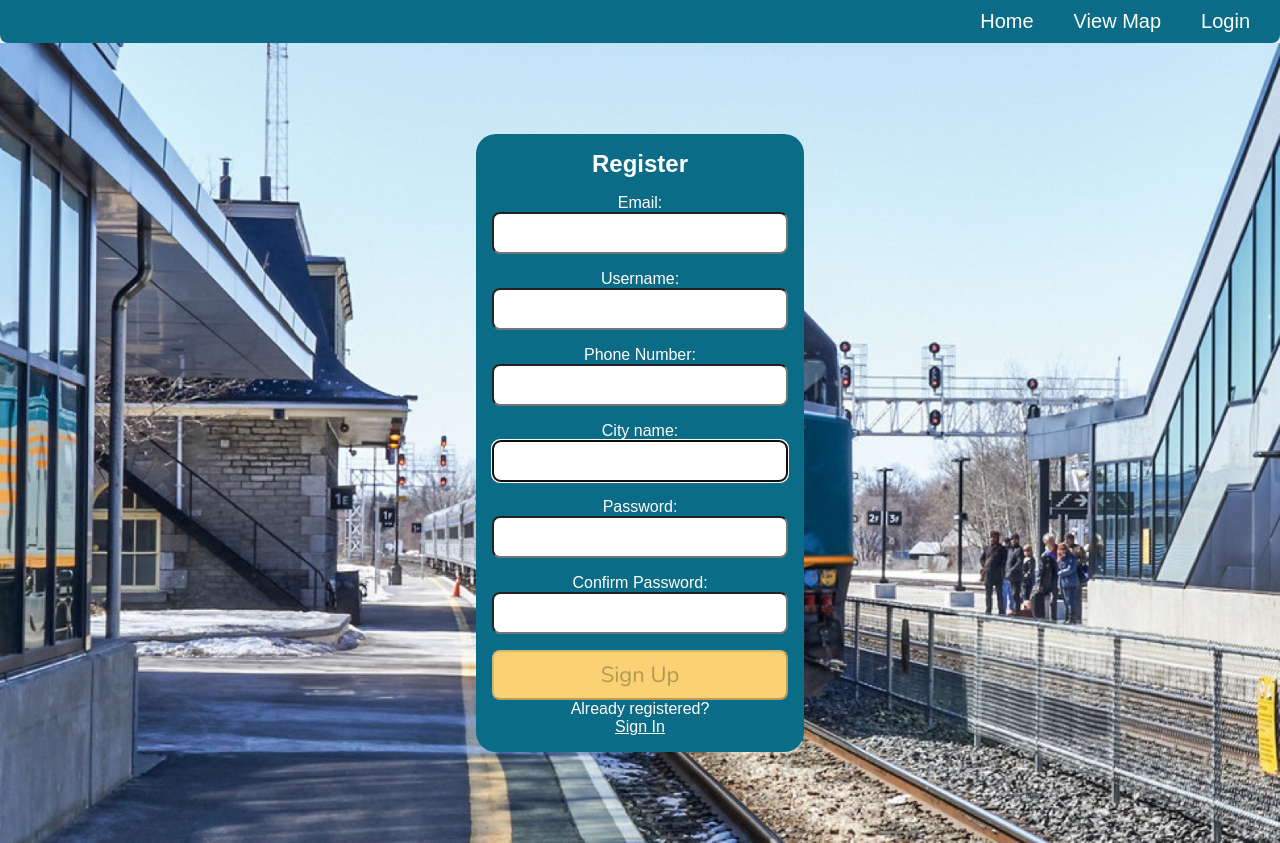
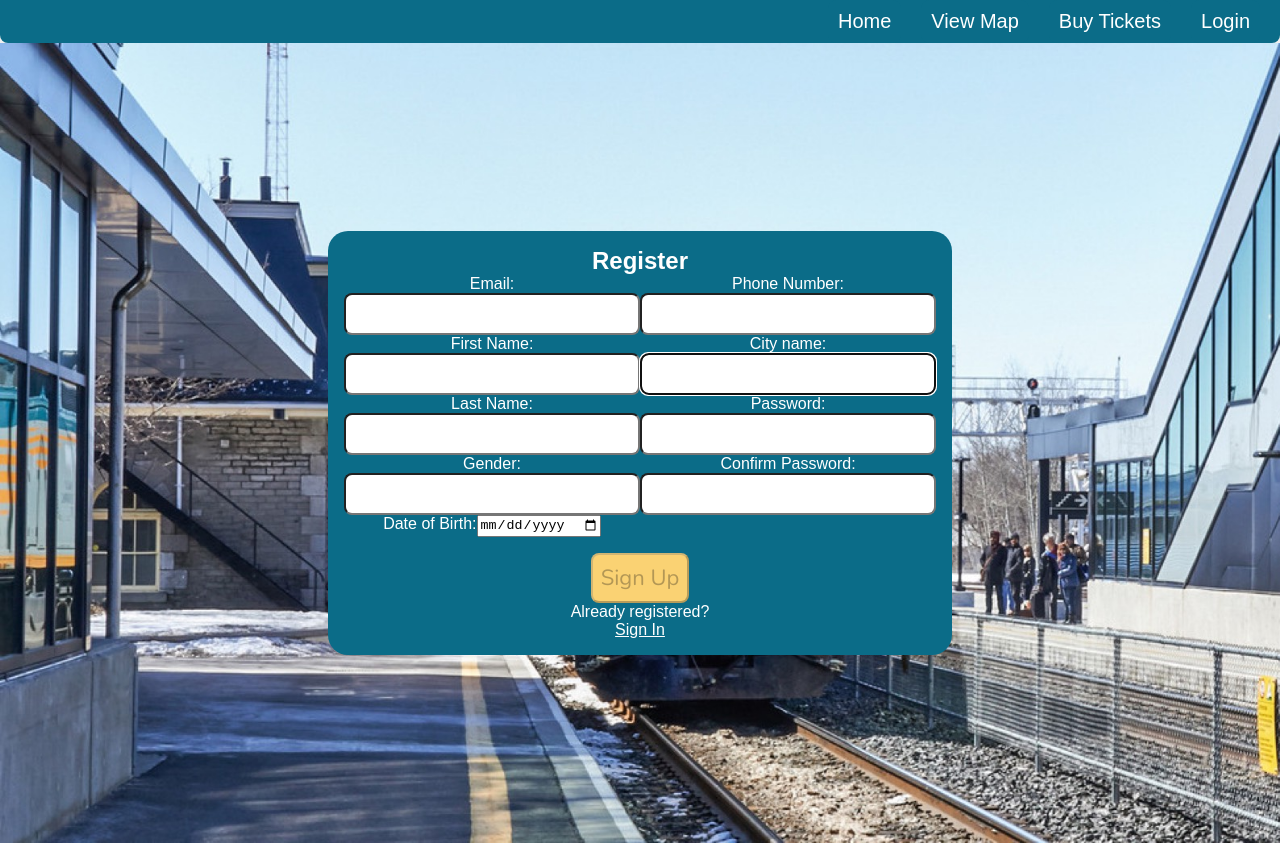
Before and after one commit to MahdiMk-dev/subway, a React (Create React App) app in the folder frontend/subway-app/: page /register in a window 1280 px wide. Built offline with nearby package versions, Linux system fonts and the light colour scheme.

Commit message:
Fixed register page

```diff
--- a/frontend/subway-app/src/App.js
+++ b/frontend/subway-app/src/App.js
@@ -30,6 +30,7 @@ import Landing from "./components/passenger/Landing";
 import TripReview from "./components/passenger/TripReview";
 import MaP from "./components/passenger/Map";
 import Register from "./components/passenger/Register";
+import Passes from "./components/passenger/Passes";
 
 function App() {
   return (
@@ -37,6 +38,7 @@ function App() {
       <Routes>
         <Route path="/tripreview/:tripId" element={<TripReview />} />
         <Route path="/" element={<Landing />} />
+        <Route path="/Passes" element={<Passes />}/>
         <Route path="/admin" element={<Home />} />
         <Route path="/profile/:userId" element={<Profile />} />
         <Route path="/users" element={<UserList />} />
--- a/frontend/subway-app/src/components/passenger/DisplayBranch.js
+++ b/frontend/subway-app/src/components/passenger/DisplayBranch.js
@@ -7,9 +7,7 @@ import dateFormat, { masks } from "dateformat";
 function DisplayBranch({ origin, destination, time, price }) {
   const [amount,SetAmount] = useState(0)
   const buyTicket = () =>{
-    axios.post("//localhost:8000/api/buytickets",amount).then((respone)=>{
-      console.log(respone.message)
-    })
+    navigate("/Passes",{tickets:destination,quantity:amount})
   }
   return (
     <div className="displayBranch">
--- a/frontend/subway-app/src/components/passenger/DisplayBranchCard.js
+++ b/frontend/subway-app/src/components/passenger/DisplayBranchCard.js
@@ -3,13 +3,13 @@ import "../../styles/home.css";
 import { useState } from "react";
 import axios from "axios";
 import dateFormat, { masks } from "dateformat";
+import { useNavigate } from "react-router-dom";
 
 function DisplayBranchCard({ destination, time, price, imgurl }) {
+  const navigate = useNavigate()
   const [amount,SetAmount] = useState(0)
   const buyTicket = () =>{
-    axios.post("//localhost:8000/api/buytickets",amount).then((respone)=>{
-      console.log(respone.message)
-    })
+    navigate("/Passes",{tickets:destination,quantity:amount})
   }
   return (
     <div className="display-card float space-even">
--- a/frontend/subway-app/src/components/passenger/Login.jsx
+++ b/frontend/subway-app/src/components/passenger/Login.jsx
@@ -80,7 +80,7 @@ const Login = () => {
             {errMsg}
           </p>
           <h1>Login</h1>
-          <form onSubmit={handleSubmit}>
+          <form onSubmit={handleSubmit} className="login-inputs">
             <label>Email:</label>
             <input
               type="email"
--- /dev/null
+++ b/frontend/subway-app/src/components/passenger/Passes.js
@@ -0,0 +1,26 @@
+import { useEffect, useState } from "react";
+import "../../styles/navbar.css";
+import { Link } from "react-router-dom";
+import Navbar from "./navbar";
+import oneTicket from "./oneTicket";
+
+function Passes({ticket, quantity}) {
+const [one, SetOne] =  useState(0)
+  const id = localStorage.getItem("ID")
+  const [isLogin, Setlogin] = useState(false)
+  useEffect(()=>{
+    if(ticket != null && quantity != null){
+        SetOne(ticket.price*quantity)
+    }
+  },[])
+  return (
+    <div >
+        <Navbar />
+        <div className="ticketdisplay float"><oneTicket /></div>
+        <div></div>
+
+    </div>
+  );
+}
+
+export default Passes;
--- a/frontend/subway-app/src/components/passenger/Register.jsx
+++ b/frontend/subway-app/src/components/passenger/Register.jsx
@@ -1,41 +1,43 @@
 import { useRef, useState, useEffect } from "react";
-import { faCheck, faTimes, faInfoCircle } from "@fortawesome/free-solid-svg-icons";
+import {
+  faCheck,
+  faTimes,
+  faInfoCircle,
+} from "@fortawesome/free-solid-svg-icons";
 import { FontAwesomeIcon } from "@fortawesome/react-fontawesome";
-import axios from 'axios';
-import { Link, useNavigate} from "react-router-dom";
+import axios from "axios";
+import { Link, useNavigate } from "react-router-dom";
 import Navbar from "./navbar";
-import '../../styles/login.css';
-const USER_REGEX = /^[A-z][A-z0-9-_]{3,23}$/;
+import "../../styles/login.css";
+
 const PWD_REGEX = /^(?=.*[a-z])(?=.*[A-Z])(?=.*[0-9])(?=.*[!@#$%]).{8,24}$/;
-const REGISTER_URL = '//localhost:8000/api/signup';
+const REGISTER_URL = "//localhost:8000/api/signup";
 
 const Register = () => {
-    const navigate = useNavigate()
+  const navigate = useNavigate();
   const userRef = useRef();
   const errRef = useRef();
-    const status = "Acitve"
 
-    const [name, setUser] = useState('');
-    const [validName, setValidName] = useState(false);
-    const [userFocus, setUserFocus] = useState(false);
+  const [first_name, setUser] = useState("");
 
-    const [email, setEmail] = useState('');
-    const [validEmail, setValidEmail] = useState(false);
-    const [emailFocus, setEmailFocus] = useState(false);
+  const [last_name, setLast] = useState("");
+  const [dob, SetDOB] = useState("");
+  const [gender, Setgender] = useState("");
 
-    const [phone_number, setPhone] = useState('');
-    const [city, setCity] = useState('');
+  const [email, setEmail] = useState("");
 
-    const [password, setPwd] = useState('');
+  const [phone_number, setPhone] = useState("");
+  const [city, setCity] = useState("");
+
+  const [password, setPwd] = useState("");
   const [validPwd, setValidPwd] = useState(false);
   const [pwdFocus, setPwdFocus] = useState(false);
 
-    const [matchPwd, setMatchPwd] = useState('');
+  const [matchPwd, setMatchPwd] = useState("");
   const [validMatch, setValidMatch] = useState(false);
   const [matchFocus, setMatchFocus] = useState(false);
 
-    const [userType, setUserType] = useState('Passenger');
-    const [errMsg, setErrMsg] = useState('');
+  const [errMsg, setErrMsg] = useState("");
   const [success, setSuccess] = useState(false);
 
   useEffect(() => {
@@ -43,57 +45,65 @@ const Register = () => {
   }, []);
 
   useEffect(() => {
-        setValidName(USER_REGEX.test(name));
-    }, [name]);
-
-    useEffect(() => {
     setValidPwd(PWD_REGEX.test(password));
     setValidMatch(password === matchPwd);
   }, [password, matchPwd]);
 
   useEffect(() => {
-        setErrMsg('');
-    }, [name, password, matchPwd]);
+    setErrMsg("");
+  }, [password, matchPwd]);
 
   const handleSubmit = async (e) => {
     e.preventDefault();
 
-        const v1 = USER_REGEX.test(name);
     const v2 = PWD_REGEX.test(password);
-        if (!v1 || !v2) {
+    if (!v2) {
       setErrMsg("Invalid Entry");
       return;
     }
 
     try {
-            const response = await axios.post(REGISTER_URL,
-                JSON.stringify({ name, password, userType, email,status,phone_number,city }),
+      const response = await axios.post(
+        REGISTER_URL,
+        JSON.stringify({
+          first_name,
+          last_name,
+          password,
+          email,
+          phone_number,
+          city,
+          dob,
+          gender,
+        }),
         {
-                    headers: { 'Content-Type': 'application/json',withCredentials: true },
-
+          headers: {
+            "Content-Type": "application/json",
+            withCredentials: true,
+          },
         }
       );
       setSuccess(true);
-            setUser('');
-            setPwd('');
-            setMatchPwd('');
-            localStorage.setItem("login",true)
-            localStorage.setItem("userID",response.data.user.id)
-            navigate("/profile/userId:"+response.data.user.id);
+      setUser("");
+      setPwd("");
+      setMatchPwd("");
+      localStorage.setItem("login", true);
+      localStorage.setItem("userID", response.data.user.id);
+      navigate("/profile/userId:" + response.data.user.id);
     } catch (err) {
       if (!err?.response) {
-                setErrMsg('No Server Response');
+        setErrMsg("No Server Response");
       } else if (err.response?.status === 409) {
-                setErrMsg('Username Taken');
+        setErrMsg("Username Taken");
       } else {
-                setErrMsg('Registration Failed');
+        setErrMsg("Registration Failed");
       }
       errRef.current.focus();
     }
-    }
+  };
 
   return (
-        <><Navbar/>
+    <>
+      <Navbar />
       {success ? (
         <section>
           <h1>Success!</h1>
@@ -102,14 +112,20 @@ const Register = () => {
           </p>
         </section>
       ) : (
-                <div  className="Passengerlogin">
+        <div className="Passengerlogin">
           <section>
-                    <p ref={errRef} className={errMsg ? "errmsg" : "offscreen"} aria-live="assertive">{errMsg}</p>
+            <p
+              ref={errRef}
+              className={errMsg ? "errmsg" : "offscreen"}
+              aria-live="assertive"
+            >
+              {errMsg}
+            </p>
             <h1>Register</h1>
             <form onSubmit={handleSubmit}>
-                    <label htmlFor="email">
-                            Email:
-                        </label>
+              <div className="form-inputs">
+                <div>
+                  <label htmlFor="email">Email:</label>
                   <input
                     type="email"
                     id="email"
@@ -118,38 +134,55 @@ const Register = () => {
                     onChange={(e) => setEmail(e.target.value)}
                     value={email}
                     required
-                            aria-invalid={setValidEmail ? "false" : "true"}
                     aria-describedby="uidnote"
-                            onFocus={() => setEmailFocus(true)}
-                            onBlur={() => setEmailFocus(false)}
                   />
-                        <label htmlFor="username">
-                            Username:
-                            <FontAwesomeIcon icon={faCheck} className={validName ? "valid" : "hide"} />
-                            <FontAwesomeIcon icon={faTimes} className={validName || !name ? "hide" : "invalid"} />
-                        </label>
+                  <label htmlFor="First Name">First Name:</label>
                   <input
                     type="text"
-                            id="username"
+                    id="First Name"
                     ref={userRef}
                     autoComplete="off"
                     onChange={(e) => setUser(e.target.value)}
-                            value={name}
+                    value={first_name}
                     required
-                            aria-invalid={validName ? "false" : "true"}
                     aria-describedby="uidnote"
-                            onFocus={() => setUserFocus(true)}
-                            onBlur={() => setUserFocus(false)}
                   />
-                        <p id="uidnote" className={userFocus && name && !validName ? "instructions" : "offscreen"}>
-                            <FontAwesomeIcon icon={faInfoCircle} />
-                            4 to 24 characters.<br />
-                            Must begin with a letter.<br />
-                            Letters, numbers, underscores, hyphens allowed.
-                        </p>
-                        <label htmlFor="Phone Number">
-                            Phone Number:
-                        </label>
+                  <label htmlFor="Last Name">Last Name:</label>
+                  <input
+                    type="text"
+                    id="Last Name"
+                    ref={userRef}
+                    autoComplete="off"
+                    onChange={(e) => setLast(e.target.value)}
+                    value={last_name}
+                    required
+                    aria-describedby="uidnote"
+                  />
+                  <label htmlFor="gender">Gender:</label>
+                  <input
+                    type="text"
+                    id="gender"
+                    ref={userRef}
+                    autoComplete="off"
+                    onChange={(e) => Setgender(e.target.value)}
+                    value={gender}
+                    required
+                    aria-describedby="uidnote"
+                  />
+                  <label htmlFor="Dob">Date of Birth:</label>
+                  <input
+                    type="date"
+                    id="Dob"
+                    ref={userRef}
+                    autoComplete="off"
+                    onChange={(e) => SetDOB(e.target.value)}
+                    value={dob}
+                    required
+                    aria-describedby="uidnote"
+                  />
+                </div>
+                <div>
+                  <label htmlFor="Phone Number">Phone Number:</label>
                   <input
                     type="text"
                     id="Phone Number"
@@ -159,9 +192,7 @@ const Register = () => {
                     value={phone_number}
                     required
                   />
-                         <label htmlFor="City name">
-                            City name:
-                        </label>
+                  <label htmlFor="City name">City name:</label>
                   <input
                     type="text"
                     id="City name"
@@ -174,8 +205,14 @@ const Register = () => {
 
                   <label htmlFor="password">
                     Password:
-                            <FontAwesomeIcon icon={faCheck} className={validPwd ? "valid" : "hide"} />
-                            <FontAwesomeIcon icon={faTimes} className={validPwd || !password ? "hide" : "invalid"} />
+                    <FontAwesomeIcon
+                      icon={faCheck}
+                      className={validPwd ? "valid" : "hide"}
+                    />
+                    <FontAwesomeIcon
+                      icon={faTimes}
+                      className={validPwd || !password ? "hide" : "invalid"}
+                    />
                   </label>
                   <input
                     type="password"
@@ -188,17 +225,36 @@ const Register = () => {
                     onFocus={() => setPwdFocus(true)}
                     onBlur={() => setPwdFocus(false)}
                   />
-                        <p id="pwdnote" className={pwdFocus && !validPwd ? "instructions" : "offscreen"}>
+                  <p
+                    id="pwdnote"
+                    className={
+                      pwdFocus && !validPwd ? "instructions" : "offscreen"
+                    }
+                  >
                     <FontAwesomeIcon icon={faInfoCircle} />
-                            8 to 24 characters.<br />
-                            Must include uppercase and lowercase letters, a number and a special character.<br />
-                            Allowed special characters: <span aria-label="exclamation mark">!</span> <span aria-label="at symbol">@</span> <span aria-label="hashtag">#</span> <span aria-label="dollar sign">$</span> <span aria-label="percent">%</span>
+                    8 to 24 characters.
+                    <br />
+                    Must include uppercase and lowercase letters, a number and a
+                    special character.
+                    <br />
+                    Allowed special characters:{" "}
+                    <span aria-label="exclamation mark">!</span>{" "}
+                    <span aria-label="at symbol">@</span>{" "}
+                    <span aria-label="hashtag">#</span>{" "}
+                    <span aria-label="dollar sign">$</span>{" "}
+                    <span aria-label="percent">%</span>
                   </p>
 
                   <label htmlFor="confirm_pwd">
                     Confirm Password:
-                            <FontAwesomeIcon icon={faCheck} className={validMatch && matchPwd ? "valid" : "hide"} />
-                            <FontAwesomeIcon icon={faTimes} className={validMatch || !matchPwd ? "hide" : "invalid"} />
+                    <FontAwesomeIcon
+                      icon={faCheck}
+                      className={validMatch && matchPwd ? "valid" : "hide"}
+                    />
+                    <FontAwesomeIcon
+                      icon={faTimes}
+                      className={validMatch || !matchPwd ? "hide" : "invalid"}
+                    />
                   </label>
                   <input
                     type="password"
@@ -211,16 +267,23 @@ const Register = () => {
                     onFocus={() => setMatchFocus(true)}
                     onBlur={() => setMatchFocus(false)}
                   />
-                        <p id="confirmnote" className={matchFocus && !validMatch ? "instructions" : "offscreen"}>
+                  <p
+                    id="confirmnote"
+                    className={
+                      matchFocus && !validMatch ? "instructions" : "offscreen"
+                    }
+                  >
                     <FontAwesomeIcon icon={faInfoCircle} />
                     Must match the first password input field.
                   </p>
+                </div>
+              </div>
 
-
-                        <button disabled={!validName || !validPwd || !validMatch}>Sign Up</button>
+              <button disabled={!validPwd || !validMatch}>Sign Up</button>
             </form>
             <p>
-                        Already registered?<br />
+              Already registered?
+              <br />
               <span className="line">
                 <Link to="/login">Sign In</Link>
               </span>
@@ -230,6 +293,6 @@ const Register = () => {
       )}
     </>
   );
-}
+};
 
 export default Register;
--- a/frontend/subway-app/src/components/passenger/navbar.js
+++ b/frontend/subway-app/src/components/passenger/navbar.js
@@ -3,22 +3,37 @@ import "../../styles/navbar.css";
 import { Link } from "react-router-dom";
 
 function Navbar() {
-  const id = localStorage.getItem("ID")
-  const [isLogin, Setlogin] = useState(false)
-  useEffect(()=>{
-    const login = localStorage.getItem("login")
-    if(login != null){
-      Setlogin(true)
+  const id = localStorage.getItem("ID");
+  const [isLogin, Setlogin] = useState(false);
+  useEffect(() => {
+    const login = localStorage.getItem("login");
+    if (login != null) {
+      Setlogin(true);
     }
-  },[])
+  }, []);
   return (
-    <div >
-      <header >
+    <div>
+      <header>
         <nav className="passenger">
           <Link to="/"> Home</Link>
           <Link to="/Map">View Map</Link>
-          {isLogin ? (<Link to={"/profile/userId:"+id}>Profile</Link>):
-          (<Link to="/Login">Login</Link>)}
+          <Link to="/Passes">Buy Tickets</Link>
+          {isLogin ? (
+            <>
+              <Link to={"/profile/userId:" + id}>Profile</Link>{" "}
+              <Link
+                to="/"
+                onClick={() => {
+                  localStorage.clear();
+                  window.location.reload();
+                }}
+              >
+                Logout
+              </Link>
+            </>
+          ) : (
+            <Link to="/Login">Login</Link>
+          )}
         </nav>
       </header>
     </div>
--- /dev/null
+++ b/frontend/subway-app/src/components/passenger/oneTicket.js
@@ -0,0 +1,9 @@
+
+
+function oneTicket(){
+    return(
+       <div>hi</div>
+    )
+}
+
+export default oneTicket;
--- a/frontend/subway-app/src/styles/login.css
+++ b/frontend/subway-app/src/styles/login.css
@@ -46,14 +46,19 @@ section {
   z-index: 10rem;
 }
 
-form {
+.login-inputs {
   display: flex;
   flex-direction: column;
   flex-grow: 1;
   width: min-content;
   align-self: center;
 }
-
+.form-inputs {
+  display: flex;
+  flex-grow: 1;
+  width: min-content;
+  align-self: center;
+}
 a,
 a:visited {
   color: #fff;
```
Also changed, not shown: 2 other files (tests, documents, lock files or other folders). Lines whose indentation alone changed are shown as unchanged.
